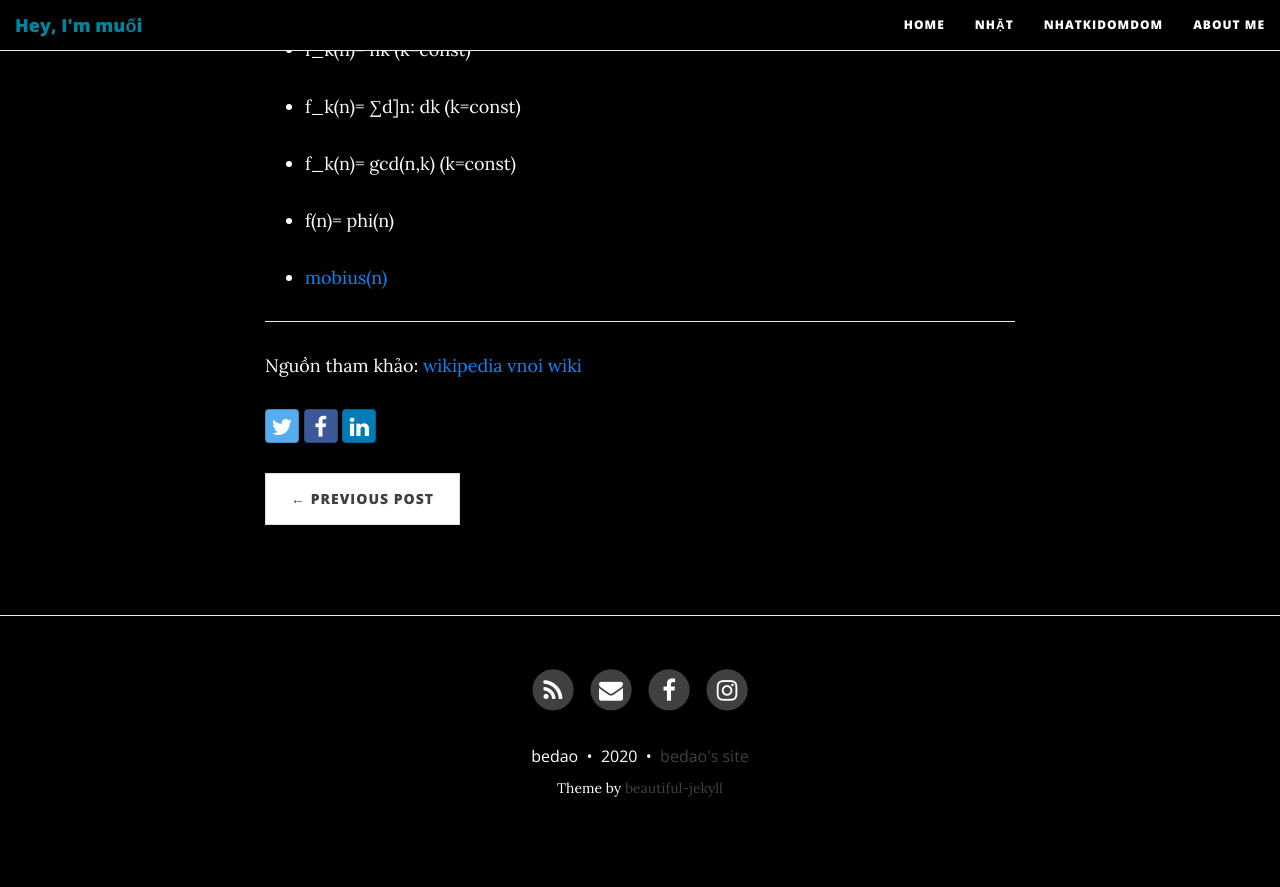
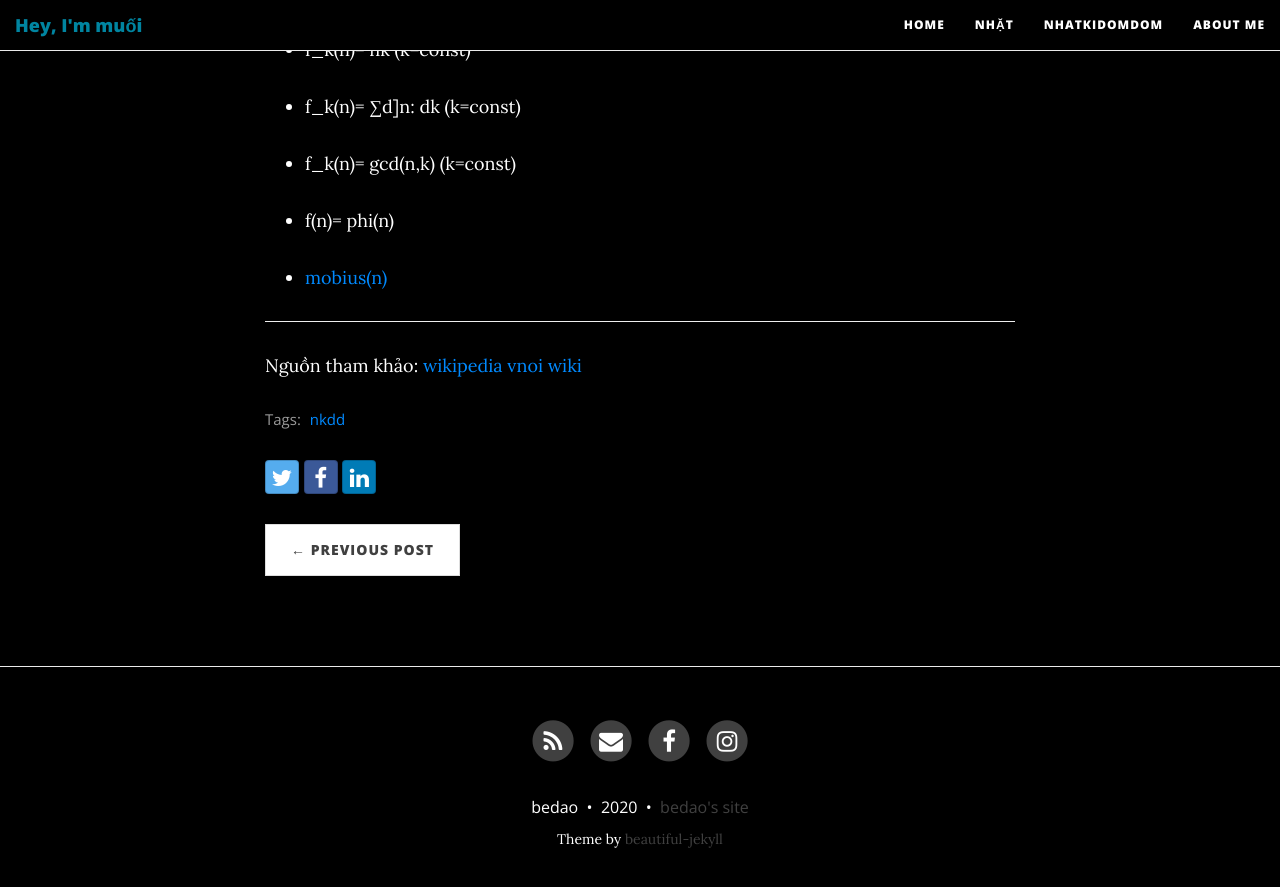
Before and after one commit to muoii/muoii.github.io, a Jekyll site: the page built from _posts/2020-05-17-chaytronnoidau.md, in a window 1280 px wide and 900 px high, scrolled down 2023 px. Shown: the top 887 px of the window. Built offline with Jekyll 4.4.1, drawn with Linux system fonts in a browser that asks for light colours; nearby versions of some CDN libraries; comment, search, counter and statistics services are not loaded; before the commit the page ends 2872 px from its top, so only the background shows below that.

Commit message:
Update 2020-05-17-chaytronnoidau.md

```diff
--- a/_posts/2020-05-17-chaytronnoidau.md
+++ b/_posts/2020-05-17-chaytronnoidau.md
@@ -4,6 +4,8 @@ published: true
 title: 'Chạy trốn nỗi đau'
 subtitle:
 date: '2020-05-17'
+tags:
+- nkdd
 ---
 
 ## ĐỊNH NGHĨA:
```
